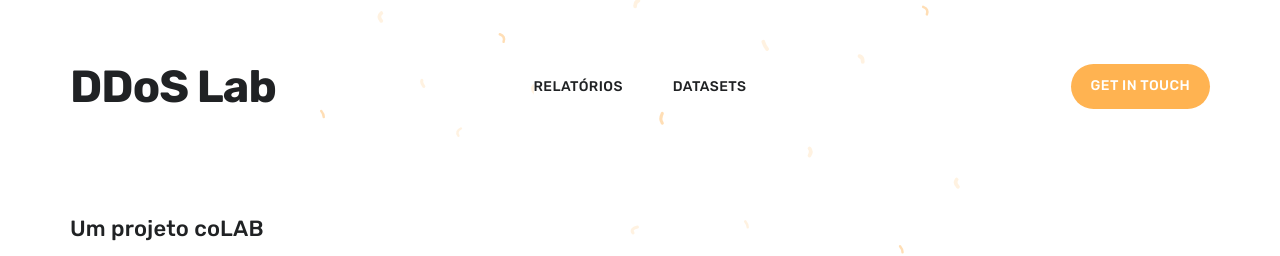
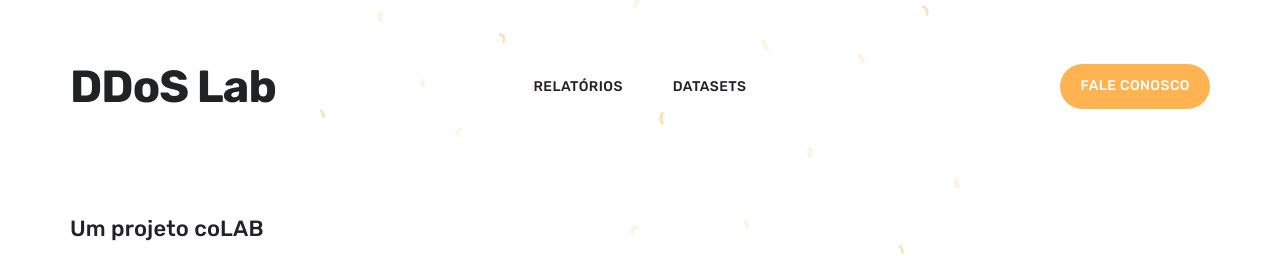
Before and after one commit to coLAB-UFF/ddoslab, a Jekyll site: the page built from index.html, in a window 1280 px wide and 900 px high. Shown: the top 256 px of the window. Built offline with Jekyll 4.4.1, drawn with Linux system fonts in a browser that asks for light colours; nearby versions of some CDN libraries.

Commit message:
Update header.html

```diff
--- a/_includes/header.html
+++ b/_includes/header.html
@@ -31,7 +31,7 @@
 			</div>
 		</nav>
 
-		<a href="#" class="header__cta button--fill contact-trigger js-contact">Get In Touch</a>
+		<a href="#" class="header__cta button--fill contact-trigger js-contact">Fale Conosco</a>
 	</div>
 
 </header>
```
